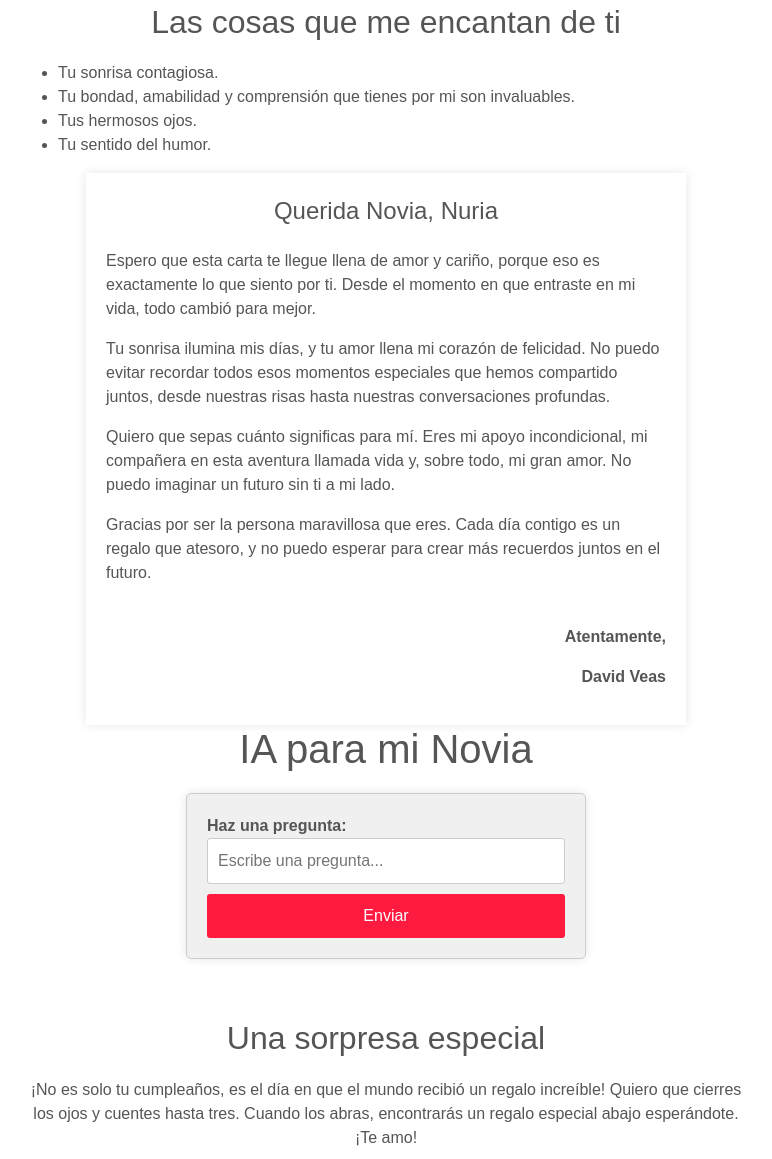
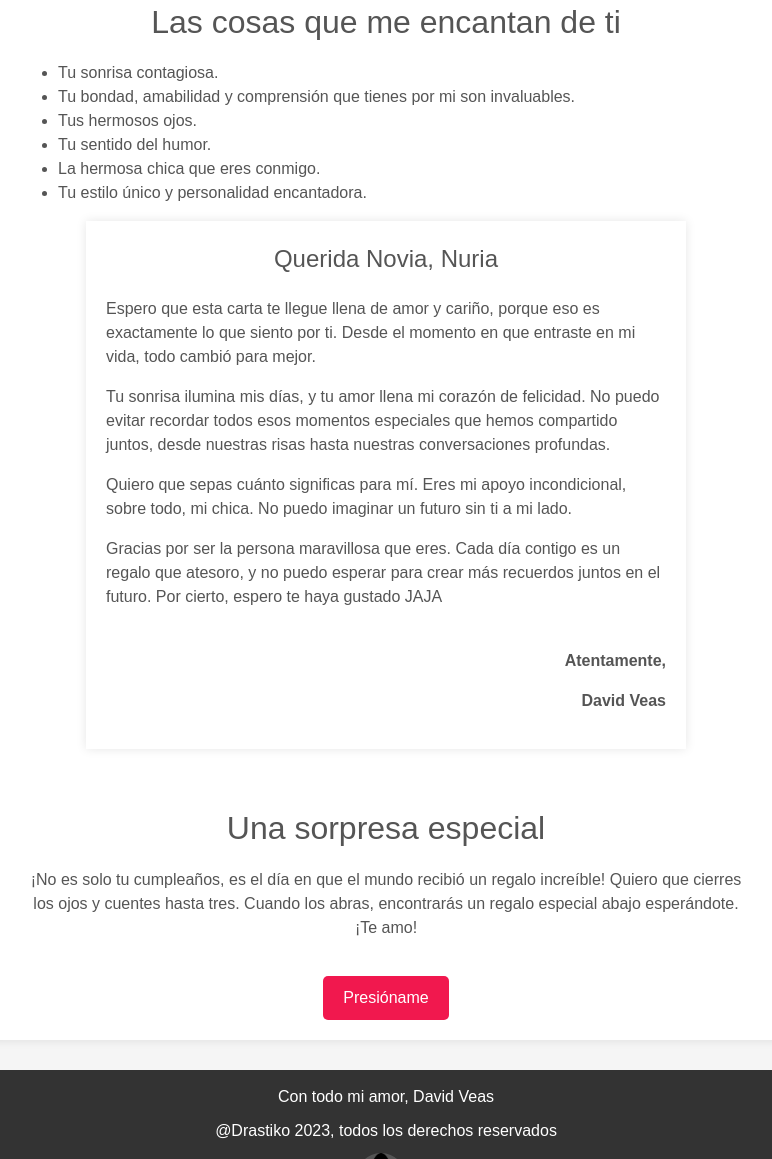
Before and after one commit to Drastiko/regalo.github.io, a plain HTML site: page index.html in a window 1280 px wide. Shown: the part 1505-2664 px from the top of the page, without its empty margins (254-1026 px from the left). Drawn offline with nearby package versions, Linux system fonts and the light colour scheme.

Commit message:
Update index.html

```diff
--- a/index.html
+++ b/index.html
@@ -4,7 +4,7 @@
 <head>
   <meta charset="utf-8" />
   <meta name="viewport" content="width=device-width, initial-scale=1" />
-  <title>Bootstrap demo</title>
+  <title>Mi regalo para ti</title>
   <script type="module" src="https://unpkg.com/ionicons@7.1.0/dist/ionicons/ionicons.esm.js"></script>
   <script nomodule src="https://unpkg.com/ionicons@7.1.0/dist/ionicons/ionicons.js"></script>
   <link href="https://cdn.jsdelivr.net/npm/bootstrap@5.3.1/dist/css/bootstrap.min.css" rel="stylesheet"
@@ -29,7 +29,7 @@
       <ul>
         <li>Mis amor envolviéndote de cada dia.</li>
         <li>Una union apasionado que sella nuestro amor.</li>
-        <li>Un ahnelo de estar juntos, lleno de felicidad.</li>
+        <li>Un ahnelo de estar juntos, llenos de felicidad.</li>
       </ul>
     </div>
     <div class="icons">
@@ -41,7 +41,7 @@
       </div>
     </div>
     <div class="things-we-want">
-      <h2>Nuestras metas y deseos juntos</h2>
+      <h2>Escribe algo...</h2>
       <ul id="desires-list">
       </ul>
       <div class="add-desire">
@@ -74,6 +74,8 @@
         <li>Tu bondad, amabilidad y comprensión que tienes por mi son invaluables.</li>
         <li>Tus hermosos ojos.</li>
         <li>Tu sentido del humor.</li>
+        <li>La hermosa chica que eres conmigo.</li>
+        <li>Tu estilo único y personalidad encantadora.</li>
       </ul>
     </div>
     <div class="carta">
@@ -83,22 +85,14 @@
       <div class="contenido">
         <p>Espero que esta carta te llegue llena de amor y cariño, porque eso es exactamente lo que siento por ti. Desde el momento en que entraste en mi vida, todo cambió para mejor.</p>
         <p>Tu sonrisa ilumina mis días, y tu amor llena mi corazón de felicidad. No puedo evitar recordar todos esos momentos especiales que hemos compartido juntos, desde nuestras risas hasta nuestras conversaciones profundas.</p>
-        <p>Quiero que sepas cuánto significas para mí. Eres mi apoyo incondicional, mi compañera en esta aventura llamada vida y, sobre todo, mi gran amor. No puedo imaginar un futuro sin ti a mi lado.</p>
-        <p>Gracias por ser la persona maravillosa que eres. Cada día contigo es un regalo que atesoro, y no puedo esperar para crear más recuerdos juntos en el futuro.</p>
+        <p>Quiero que sepas cuánto significas para mí. Eres mi apoyo incondicional, sobre todo, mi chica. No puedo imaginar un futuro sin ti a mi lado.</p>
+        <p>Gracias por ser la persona maravillosa que eres. Cada día contigo es un regalo que atesoro, y no puedo esperar para crear más recuerdos juntos en el futuro. Por cierto, espero te haya gustado JAJA</p>
       </div>
       <div class="firma">
         <p>Atentamente,</p>
         <p>David Veas</p>
       </div>
     </div>
-    <h1>IA para mi Novia</h1>
-
-    <form id="formulario-ia">
-        <label id="label-IA" for="pregunta">Haz una pregunta: </label>
-        <input type="text" id="pregunta" placeholder="Escribe una pregunta..." required>
-        <button id="btn-IA" type="submit">Enviar</button>
-    </form>
-
     <div id="respuesta-ia"></div>
     <div class="surprise">
       <h2>Una sorpresa especial</h2>
@@ -121,7 +115,6 @@
     crossorigin="anonymous"></script>
     <script src="cambiar.js"></script>
   <script src="lista.js"></script>
-  <script src="IA.js"></script>
   </script>
 </body>
 
```
